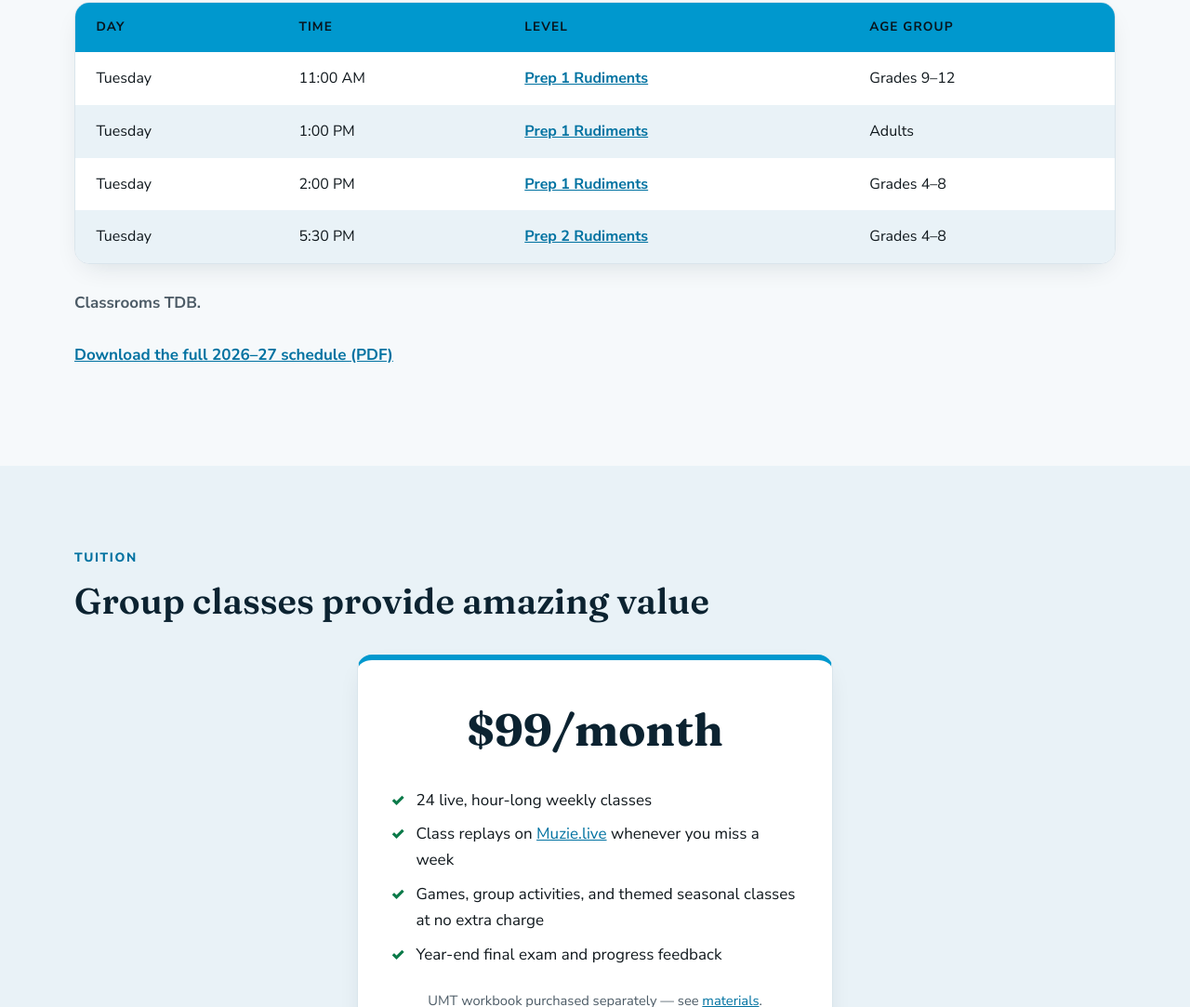
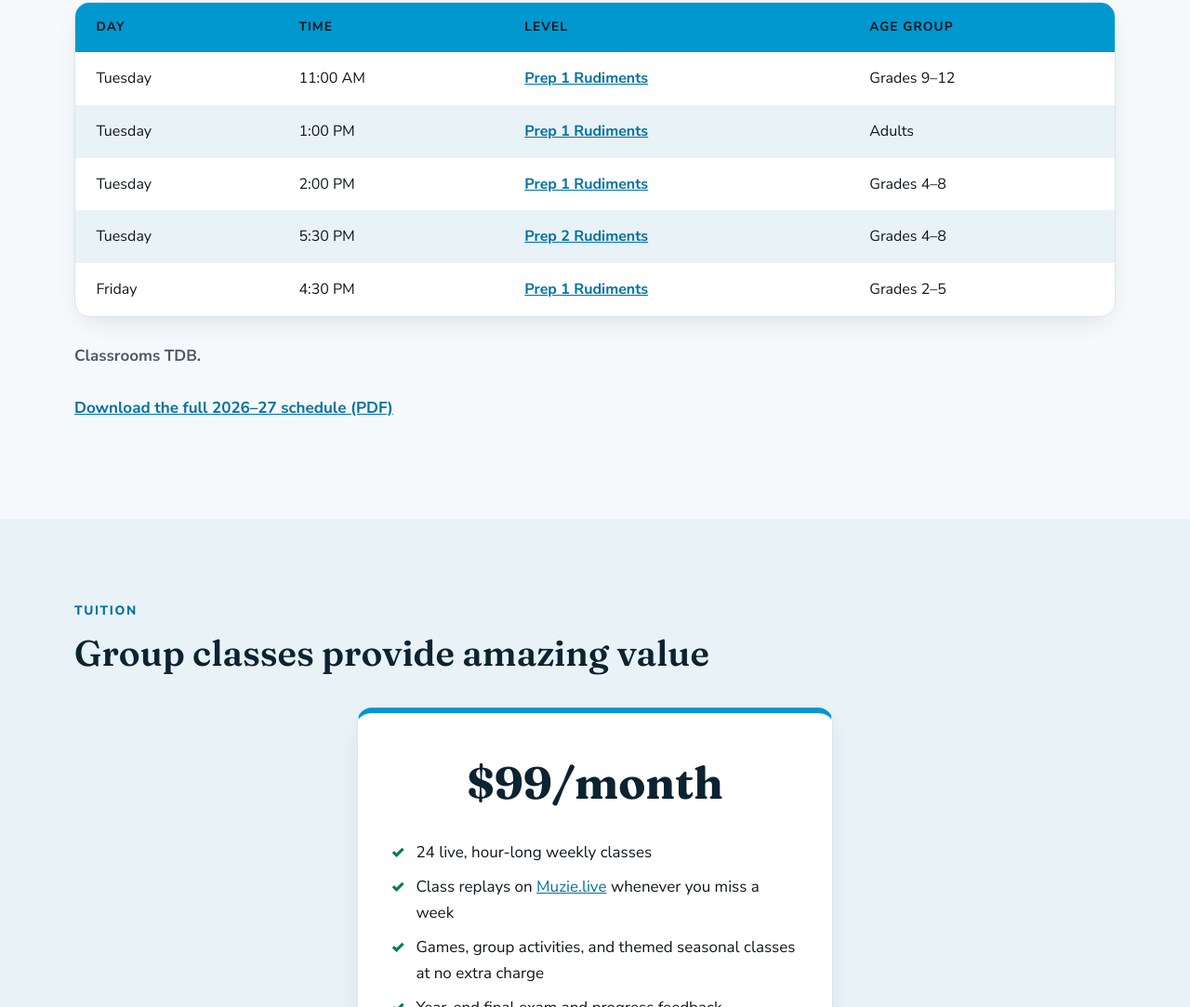
Before and after one commit to rdlucas2/christinelucas-umt, a plain HTML site: page index.html in a window 1280 px wide. Shown: the part 5278-6361 px from the top of the page at 93% size. Drawn offline with Linux system fonts and the light colour scheme.

Commit message:
fix(schedule): add new friday date

```diff
--- a/index.html
+++ b/index.html
@@ -432,6 +432,12 @@
                 <td data-label="Level"><a href="#levels">Prep 2 Rudiments</a></td>
                 <td data-label="Age Group">Grades 4–8</td>
               </tr>
+              <tr>
+                <td data-label="Day">Friday</td>
+                <td data-label="Time">4:30 PM</td>
+                <td data-label="Level"><a href="#levels">Prep 1 Rudiments</a></td>
+                <td data-label="Age Group">Grades 2–5</td>
+              </tr>
             </tbody>
           </table>
         </div>
```
